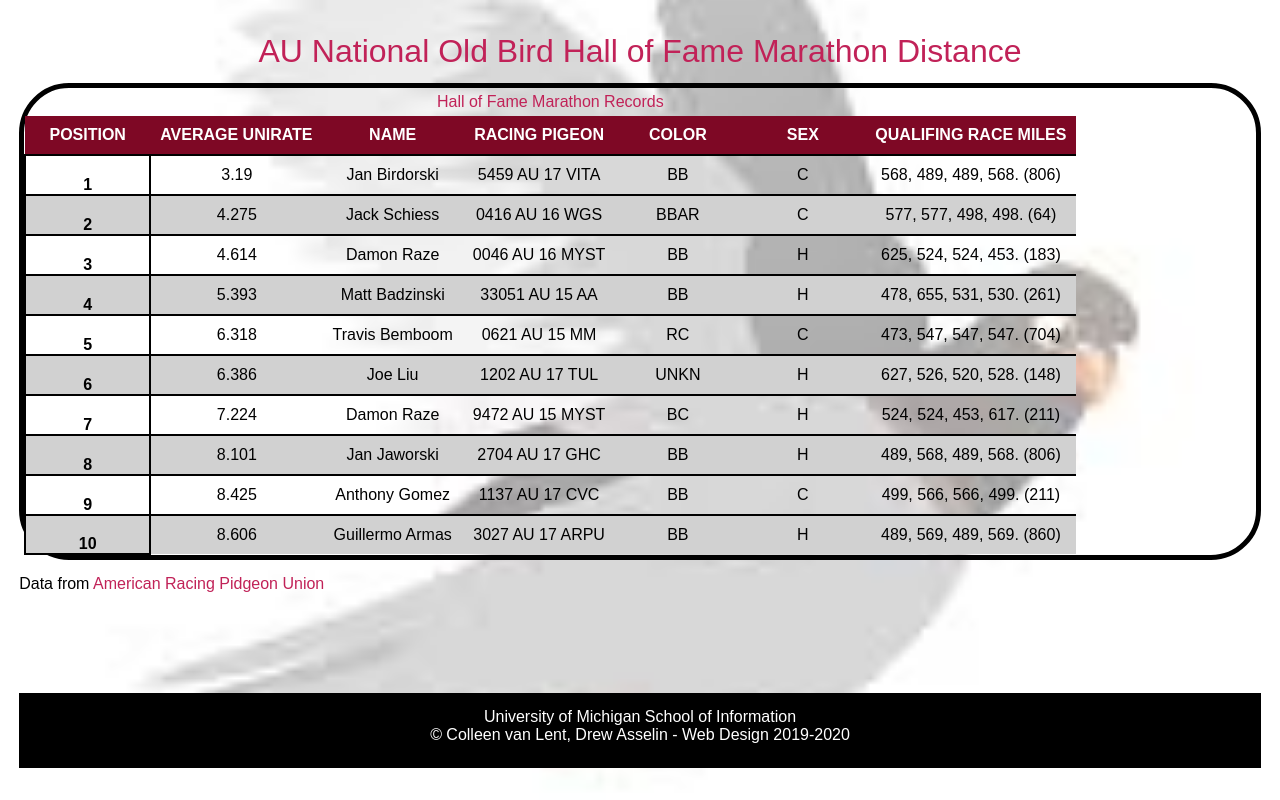
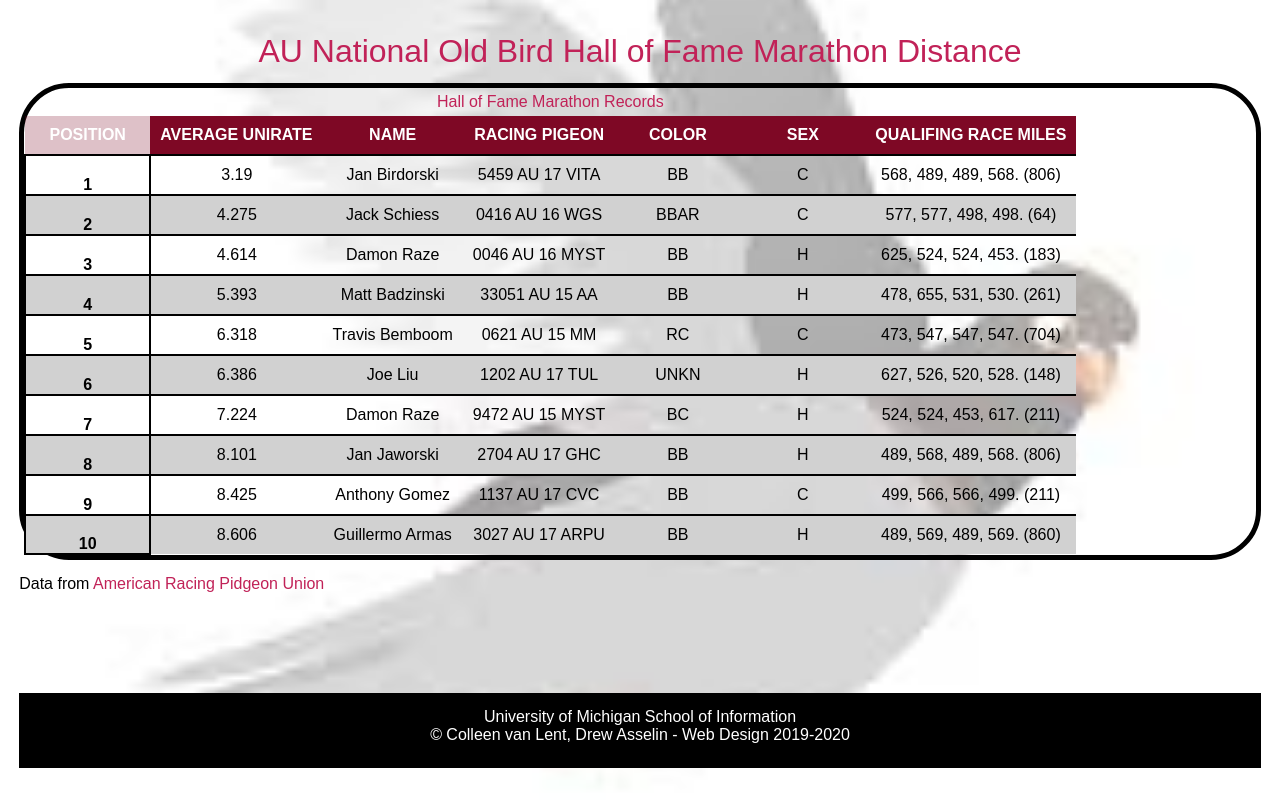
Before and after one commit to haleyej/homework4-2021, a plain HTML site: page index.html in a window 1280 px wide. In both pictures the pointer is over the element "POSITION". Drawn offline with Linux system fonts and the light colour scheme; a web font is replaced by a local one.

Commit message:
debugging hover effect

```diff
--- a/css/style.css
+++ b/css/style.css
@@ -116,7 +116,7 @@ tbody tr:nth-child(even){
   background: #D1D1D1;
 }
 
-tr:hover{
+tr th:hover{
   background: rgba(126, 8, 37, 0.25);
 }
 
```
